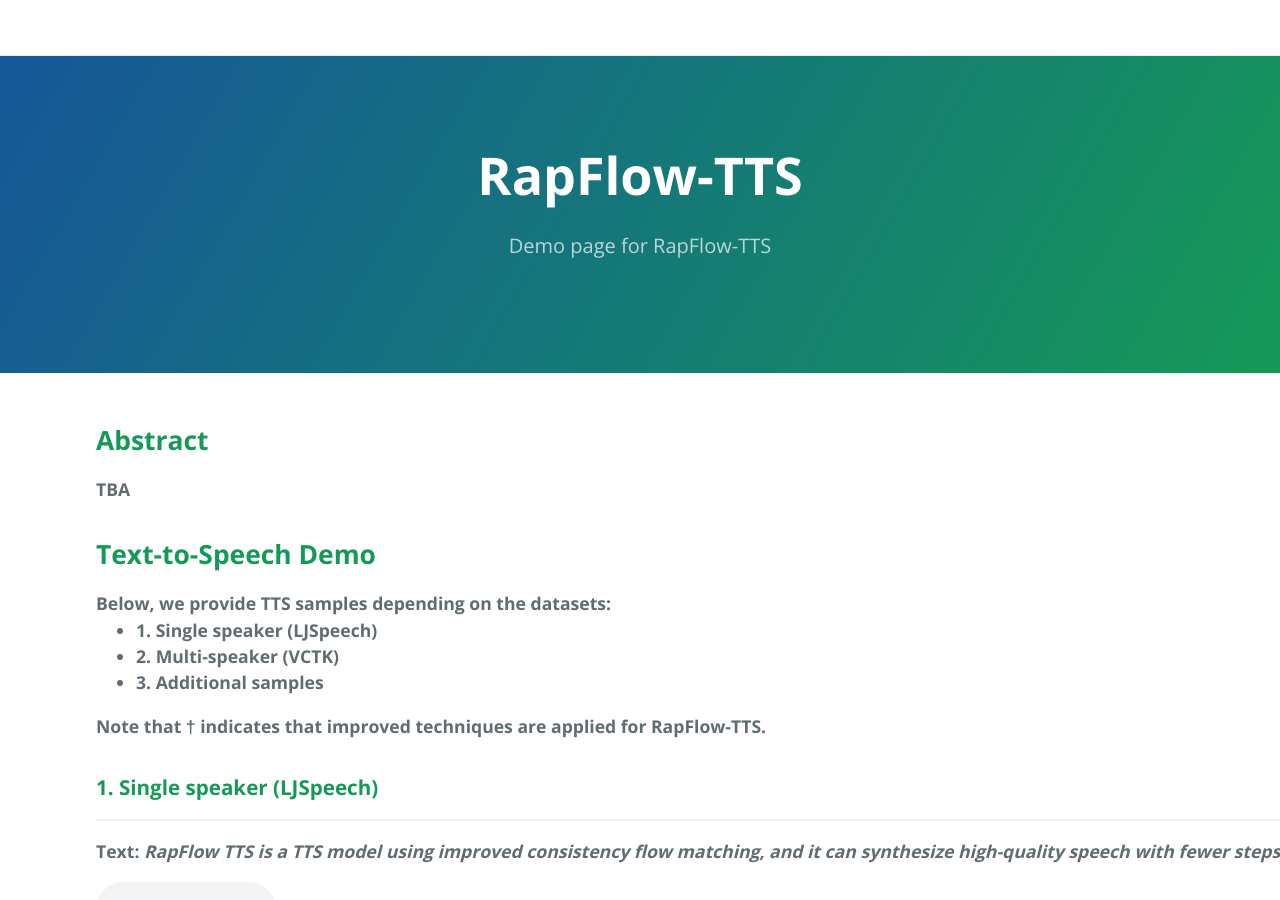
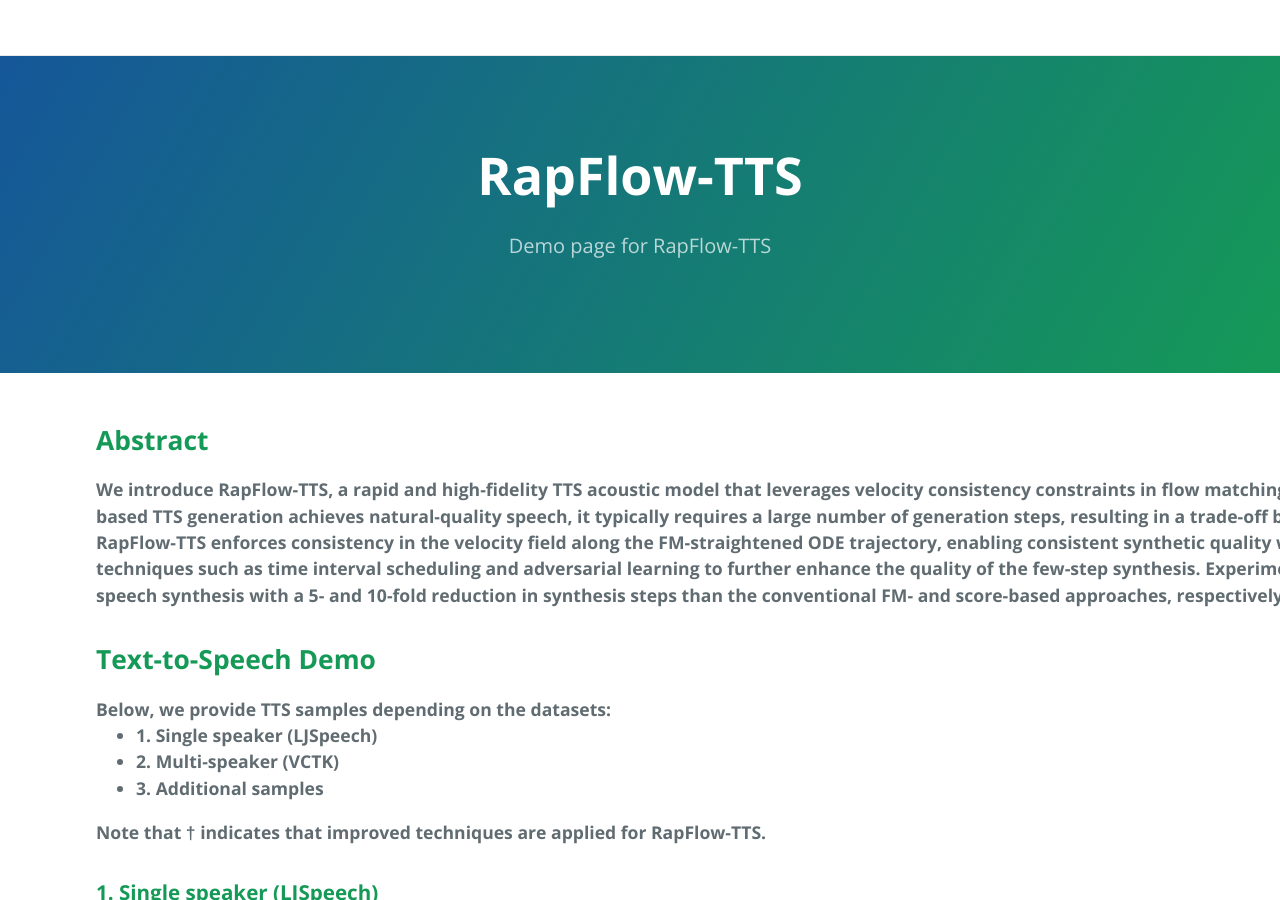
Before and after one commit to tts-demo/rap.github.io, a Jekyll site: the page built from index.md, in a window 1280 px wide and 900 px high. Built offline with Jekyll 4.4.1, drawn with Linux system fonts in a browser that asks for light colours.

Commit message:
Update home.html

```diff
--- a/_layouts/home.html
+++ b/_layouts/home.html
@@ -6,7 +6,11 @@ layout: default
 
   <h2><strong>Abstract</h2>
   <body>
-  TBA
+	We introduce RapFlow-TTS, a rapid and high-fidelity TTS acoustic model that leverages velocity consistency constraints in flow matching (FM) training.
+	Although ordinary differential equation (ODE)-based TTS generation achieves natural-quality speech, it typically requires a large number of generation steps, resulting in a trade-off between quality and inference speed.
+	To address this challenge, RapFlow-TTS enforces consistency in the velocity field along the FM-straightened ODE trajectory, enabling consistent synthetic quality with fewer generation steps.
+	Additionally, we introduce techniques such as time interval scheduling and adversarial learning to further enhance the quality of the few-step synthesis.
+	Experimental results show that RapFlow-TTS achieves high-fidelity speech synthesis with a 5- and 10-fold reduction in synthesis steps than the conventional FM- and score-based approaches, respectively.
   </body>
   <br>
 
```
